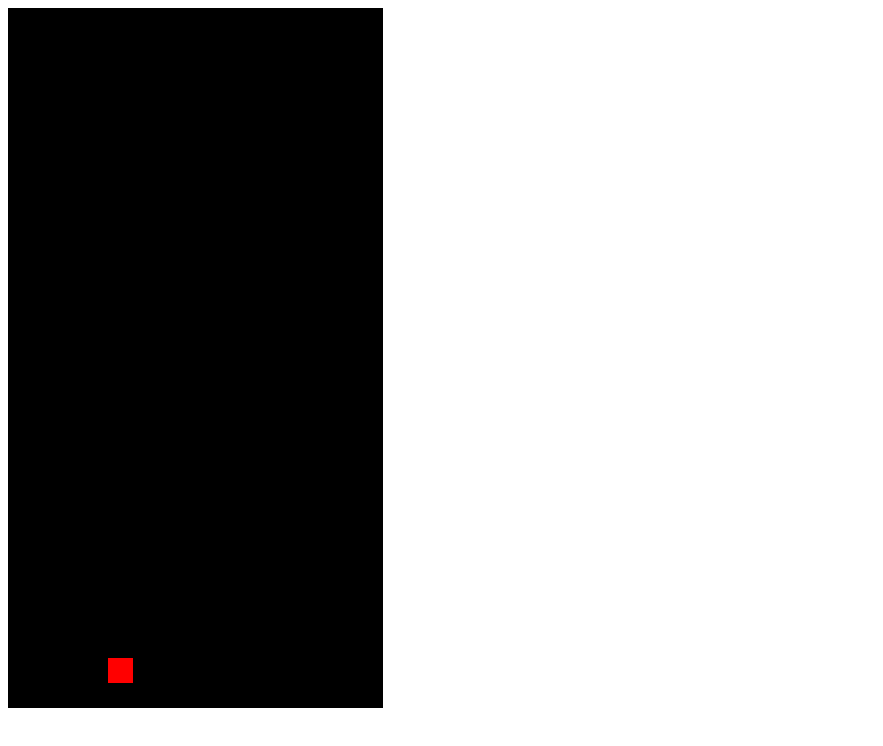
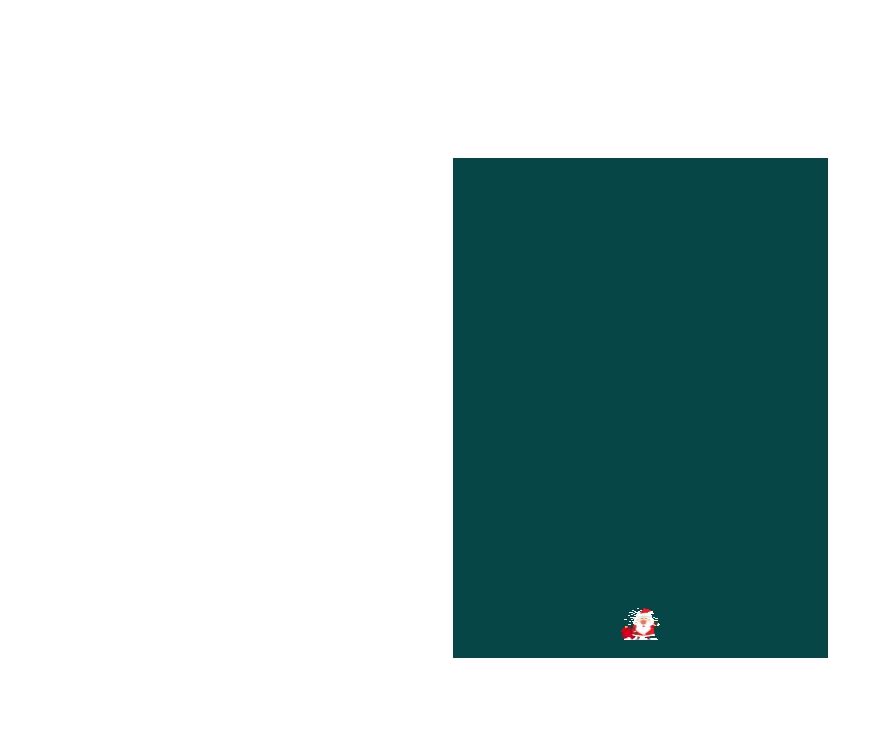
Before and after one commit to AmineTamar/space-invaders-christmas-edition, a plain HTML site: page index.html in a window 1280 px wide. Shown: the whole page, without its empty margins (0-883 px from the left). Drawn offline with Linux system fonts and the light colour scheme.

Commit message:
Added ship img and updated the draw function

```diff
--- a/app.js
+++ b/app.js
@@ -1,42 +1,75 @@
-const canvas = document.getElementById("game")
-const c = canvas.getContext("2d")
+const canvas = document.getElementById("game");
+const c = canvas.getContext("2d");
 
-canvas.width=375;
-canvas.height=700;
-
+canvas.width = 375;
+canvas.height = 500;
 
 class Ship {
-constructor (){
+  constructor() {
+    this.position = {
+      x: 187.5 - 32,
+      y: 450,
+    };
 
-   this.position =  {
-    x : 100,
-    y :650
-   };
+    this.size = {
+      width: 64,
+      height: 32,
+    };
 
-   this.size ={
-    width : 25,
-    height : 25
+    this.velocity = {
+      x: 0,
+      y: 0,
+    };
 
-   }
+    const image = new Image();
+    image.src = "./assets/ship.png";
+    image.onload = () => {
+      this.image = image;
+      this.imgW = image.width;
+      this.imgH = image.height;
+    };
+  }
 
-   this.velocity = {
-    x:0,
-    y:0
-   }
-}
+  draw() {
+    c.fillStyle = "red";
 
-draw(){
-    c.fillStyle = "red";
-    c.fillRect(this.position.x,this.position.y,this.size.width,this.size.height)
+    /*c.fillRect(
+      this.position.x,
+      this.position.y,
+      this.size.width,
+      this.size.height
+    ); */
 
-}
-
+    if (this.image) {
+      c.drawImage(
+        this.image,
+        this.position.x,
+        this.position.y,
+        this.imgW,
+        this.imgH
+      );
+    }
+  }
 
 
 
 }
 
-
 const ship = new Ship();
 
-ship.draw();
+function animate() {
+  requestAnimationFrame(animate);
+  ship.draw();
+}
+animate();
+
+/*addEventListener("keydown", ({ key }) => {
+  switch (key) {
+    case "ArrowRight":
+      break;
+    case "ArrowLeft":
+      break;
+    case " ":
+      break;
+  }
+}); */
--- a/style.css
+++ b/style.css
@@ -1,4 +1,12 @@
+body{
+    display: flex;
+    height: 100svh;
+    justify-content: center;
+    align-items: center;
+}
 #game{
-    background-color: black;
+
+    background-color:rgb(6, 70, 70);
+
 
 }
```
Also changed, not shown: assets/ship.png (added), assets/targets 1.png (added), assets/targets.png (added).
